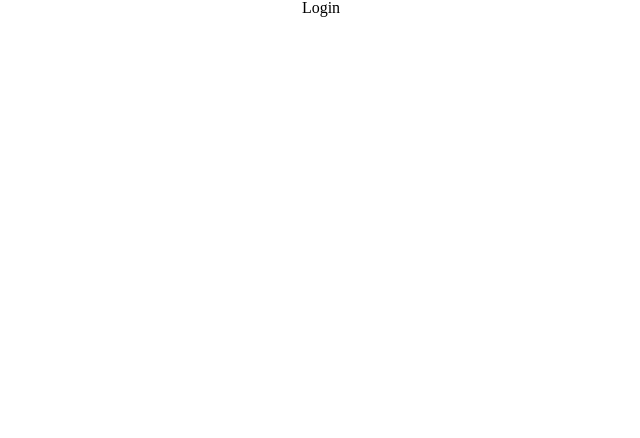
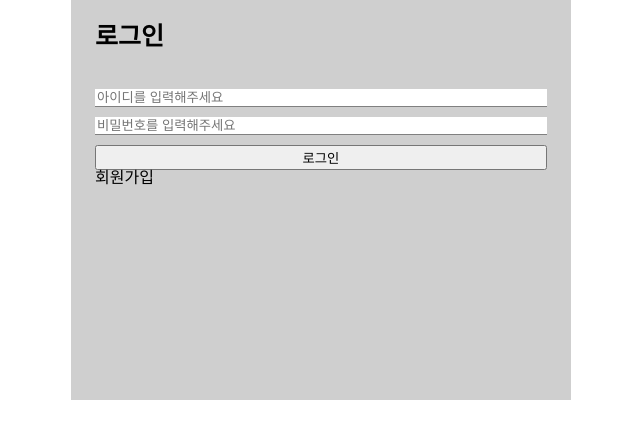
Before and after one commit to HY965/newfanletter_project, a React (Create React App) app: page /login in a window 1280 px wide. Shown: the top 438 px of the page, without its empty margins (319-959 px from the left). Built offline with nearby package versions, Linux system fonts and the light colour scheme.

Commit message:
feat: Login 내용 수정, signup 삭제

```diff
--- a/src/pages/Login.jsx
+++ b/src/pages/Login.jsx
@@ -1,7 +1,71 @@
 import React from "react";
+import { useState } from "react";
+import styled from "styled-components";
 
 function Login() {
-  return <div>Login</div>;
+  const [changeState, setChangeState] = useState(false);
+
+  const loginOnClickHandler = () => {
+    if (!changeState) {
+      setChangeState(true);
+      return;
+    }
+    setChangeState(false);
+  };
+  return (
+    <>
+      <div>
+        {changeState ? (
+          <CardWrapper>
+            <h2>회원가입</h2>
+            <CardForm>
+              <input type="text" placeholder="아이디를 입력해주세요" />
+              <input type="password" placeholder="비밀번호를 입력해주세요" />
+              <input type="text" placeholder="닉네임을 입력해주세요" />
+              <button>회원가입</button>
+            </CardForm>
+            <span onChange={loginOnClickHandler}>로그인</span>
+          </CardWrapper>
+        ) : (
+          <CardWrapper>
+            <h2>로그인</h2>
+            <CardForm>
+              <input type="text" placeholder="아이디를 입력해주세요" />
+              <input type="password" placeholder="비밀번호를 입력해주세요" />
+              <button>로그인</button>
+            </CardForm>
+            <span>회원가입</span>
+          </CardWrapper>
+        )}
+      </div>
+    </>
+  );
 }
 
 export default Login;
+
+const CardWrapper = styled.article`
+  width: 500px;
+  height: 50vh;
+  background-color: #cfcfcf;
+  padding: 1.5rem;
+  & h2 {
+    font-weight: bold;
+    font-size: 25px;
+    margin-bottom: 40px;
+  }
+`;
+
+const CardForm = styled.form`
+  display: flex;
+  flex-direction: column;
+  gap: 10px;
+
+  & input {
+    border-top: none;
+    border-right: none;
+    border-left: none;
+    border-bottom: 1px solid gray;
+    outline: none;
+  }
+`;
--- a/src/pages/SignUp.jsx
+++ /dev/null
@@ -1,49 +0,0 @@
-import React from "react";
-import styled from "styled-components";
-
-function SignUp() {
-  return (
-    <>
-      <div>
-        <CardWrapper>
-          <h2>회원가입</h2>
-          <CardForm>
-            <input type="text" placeholder="아이디를 입력해주세요" />
-            <input type="password" placeholder="비밀번호를 입력해주세요" />
-            <input type="text" placeholder="닉네임을 입력해주세요" />
-            <button>회원가입</button>
-          </CardForm>
-          <div>로그인</div>
-        </CardWrapper>
-      </div>
-    </>
-  );
-}
-
-export default SignUp;
-
-const CardWrapper = styled.article`
-  width: 500px;
-  height: 50vh;
-  background-color: #cfcfcf;
-  padding: 1.5rem;
-  & h2 {
-    font-weight: bold;
-    font-size: 25px;
-    margin-bottom: 40px;
-  }
-`;
-
-const CardForm = styled.form`
-  display: flex;
-  flex-direction: column;
-  gap: 10px;
-
-  & input {
-    border-top: none;
-    border-right: none;
-    border-left: none;
-    border-bottom: 1px solid gray;
-    outline: none;
-  }
-`;
--- a/src/shared/Router.jsx
+++ b/src/shared/Router.jsx
@@ -1,7 +1,6 @@
 import Home from "../pages/Home";
 import Detail from "../pages/Detail";
 import Login from "../pages/Login";
-import SignUp from "../pages/SignUp";
 import Mypage from "../pages/Mypage";
 import { BrowserRouter, Navigate, Route, Routes } from "react-router-dom";
 import fakeData from "shared/fakeData.json";
@@ -21,7 +20,6 @@ export default function Router() {
           element={<Detail letter={letter} setLetter={setLetter} />}
         />
         <Route path="/login" element={<Login />} />
-        <Route path="/signUp" element={<SignUp />} />
         <Route path="/mypage" element={<Mypage />} />
         {/* :id ->  path parameter url에서의 변수같은 역활  보통 prams라고 부름 */}
         <Route path="*" element={<Navigate replace to="/" />} />
```
